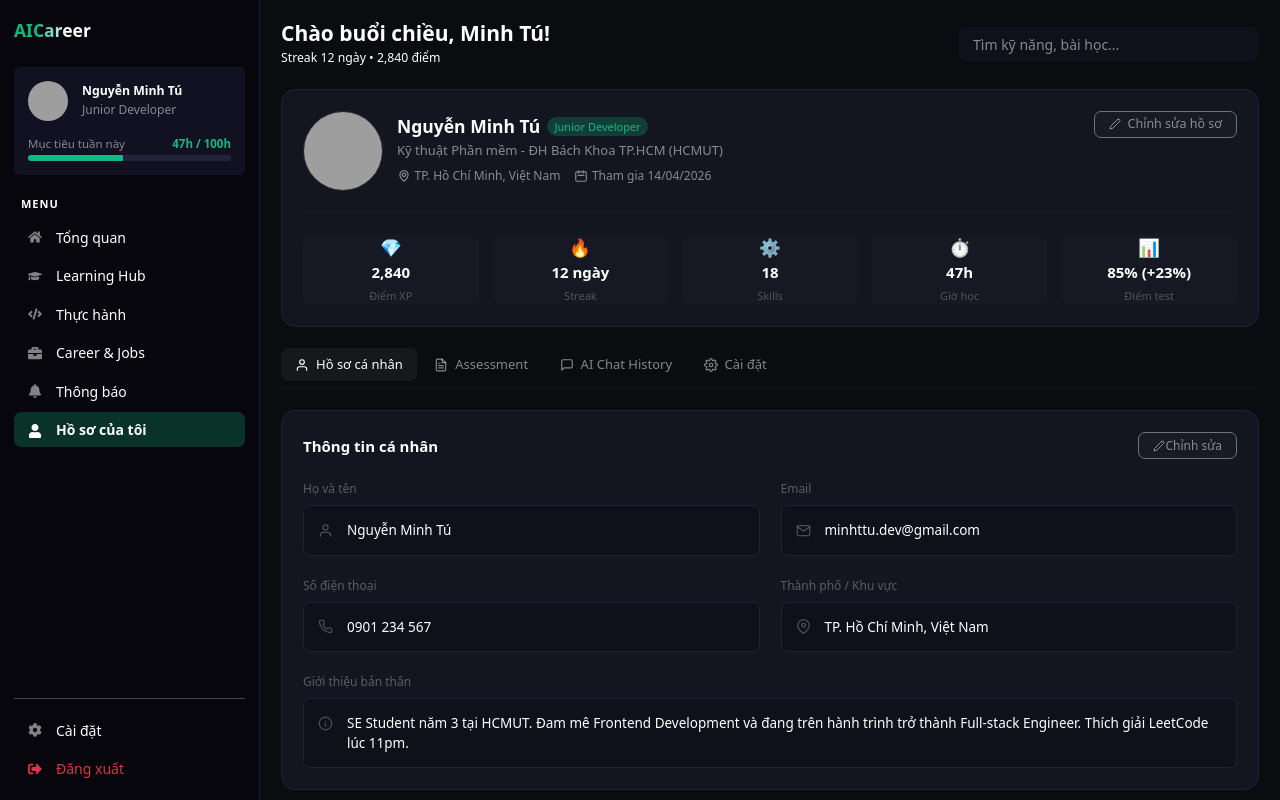
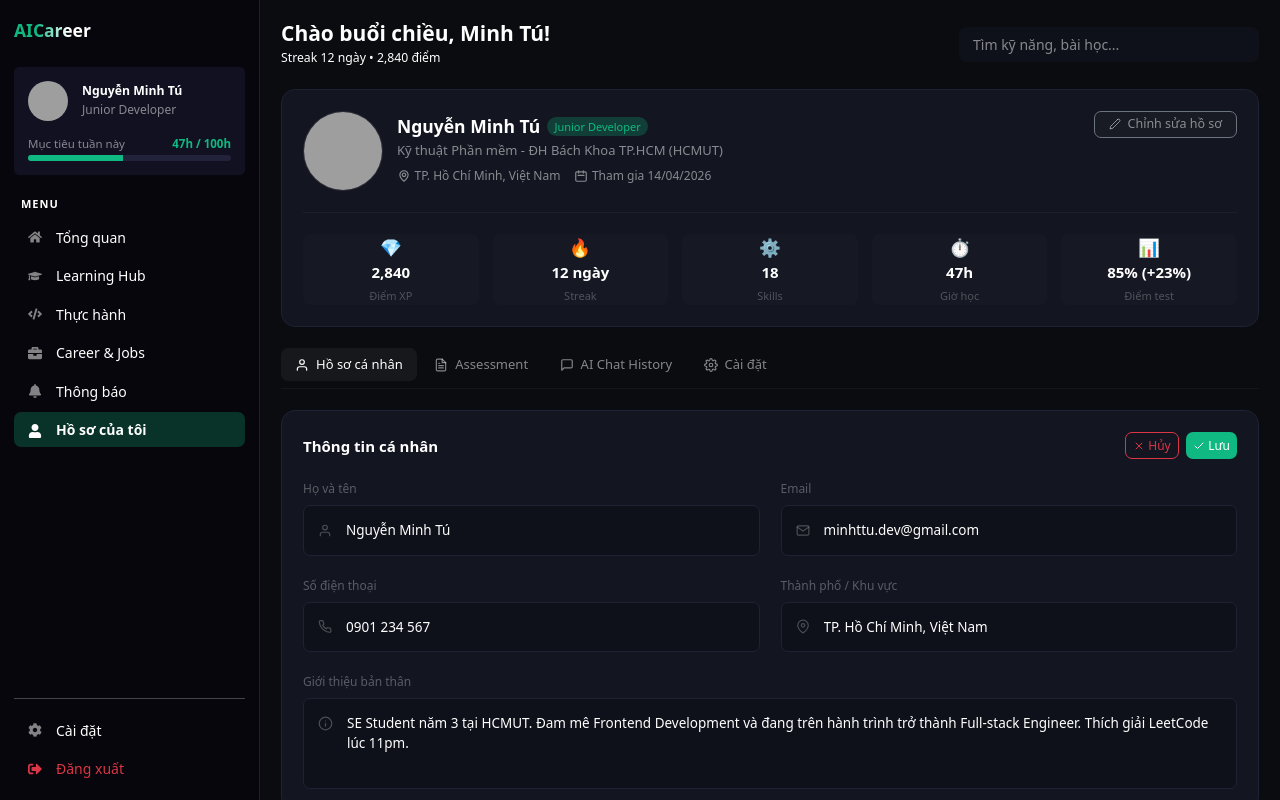
Before and after one commit to Hau1436H/FE, a React (Vite) app: page /dashboard/profile in a window 1280 px wide. Both pictures are taken after a click on the button "Chỉnh sửa". Built offline with nearby package versions, Linux system fonts and the light colour scheme; no server answers; grey boxes are pictures that could not be loaded.

Commit message:
Thêm chức năng chỉnh sửa cho componenent info form

```diff
--- a/src/components/dashboard/profile/InfoForm.jsx
+++ b/src/components/dashboard/profile/InfoForm.jsx
@@ -1,14 +1,96 @@
-import React from 'react';
-import { FiEdit2, FiUser, FiMail, FiPhone, FiMapPin, FiInfo } from 'react-icons/fi';
+import React, { useState } from 'react';
+import { FiEdit2, FiUser, FiMail, FiPhone, FiMapPin, FiInfo, FiCheck, FiX } from 'react-icons/fi';
+import axiosClient from '../../../api/axiosClient';
 
 /**
  * COMPONENT: InfoForm
  * CHỨC NĂNG CHÍNH:
- * - Trình diễn chi tiết các thông tin liên hệ bao gồm: Họ tên, Email, Số điện thoại, Khu vực cư trú.
- * - Hiển thị đoạn văn giới thiệu bản thân (Bio) trọn hàng ở dưới cùng.
- * - Thay thế toàn bộ emoji thô thành các icon Vector outline tinh gọn, chuyên nghiệp (`gap-3` và `p-3`).
+ * - Trình diễn và cho phép CHỈNH SỬA chi tiết các thông tin liên hệ.
+ * - Tự động chuyển đổi giữa chế độ Xem (View Mode) và chế độ Sửa (Edit Mode).
+ * - Kết nối API cập nhật thông tin và đồng bộ trực tiếp vào localStorage.
  */
-function InfoForm({ info }) {
+function InfoForm({ info, onUpdateSuccess }) {
+  // Trạng thái bật/tắt chế độ chỉnh sửa
+  const [isEditing, setIsEditing] = useState(false);
+
+  // Trạng thái lưu trữ dữ liệu tạm thời trên form khi người dùng đang gõ
+  const [formData, setFormData] = useState({
+    fullName: info?.fullName || '',
+    email: info?.email || '',
+    phone: info?.phone || '',
+    location: info?.location || '',
+    bio: info?.bio || ''
+  });
+
+  const [isLoading, setIsLoading] = useState(false);
+  const [errorMessage, setErrorMessage] = useState('');
+
+  // Hàm xử lý khi người dùng thay đổi dữ liệu trong ô input
+  const handleChange = (e) => {
+    const { name, value } = e.target;
+    setFormData(prev => ({
+      ...prev,
+      [name]: value
+    }));
+  };
+
+  // Hàm hủy bỏ trạng thái chỉnh sửa, khôi phục lại dữ liệu ban đầu
+  const handleCancel = () => {
+    setFormData({
+      fullName: info?.fullName || '',
+      email: info?.email || '',
+      phone: info?.phone || '',
+      location: info?.location || '',
+      bio: info?.bio || ''
+    });
+    setErrorMessage('');
+    setIsEditing(false);
+  };
+
+  // Hàm xử lý gửi dữ liệu cập nhật lên Server API
+  const handleSave = async (e) => {
+    e.preventDefault();
+
+    // Validation cơ bản (Tránh gửi dữ liệu rỗng)
+    if (!formData.fullName.trim() || !formData.email.trim()) {
+      setErrorMessage('Họ tên và Email không được để trống.');
+      return;
+    }
+
+    setIsLoading(true);
+    setErrorMessage('');
+
+    try {
+      // Gọi API cập nhật thông tin (Thay đổi endpoint '/api/User/update-profile' theo backend .NET của bạn nếu cần)
+      const response = await axiosClient.put('/api/User/update-profile', formData);
+
+      // Giả định backend phản hồi thành công trả về dữ liệu User mới trong response.data.user hoặc response.data
+      const updatedUser = response.data?.user || response.data;
+
+      if (updatedUser) {
+        // 1. Cập nhật lại object 'user' trong localStorage để MyNavbar lấy được tên mới
+        const currentLocalStorageUser = JSON.parse(localStorage.getItem('user')) || {};
+        const newUserData = { ...currentLocalStorageUser, ...formData };
+        localStorage.setItem('user', JSON.stringify(newUserData));
+
+        // 2. Kích hoạt sự kiện toàn cục thông báo cho thanh MyNavbar đổi tên hiển thị ngay lập tức
+        window.dispatchEvent(new Event('authChange'));
+      }
+
+      // 3. Gọi hàm callback từ component cha (Profile.jsx) nếu có để cập nhật lại state tổng của trang profile
+      if (typeof onUpdateSuccess === 'function') {
+        onUpdateSuccess(formData);
+      }
+
+      setIsEditing(false);
+    } catch (error) {
+      console.error("Update Profile Error:", error);
+      setErrorMessage(error.response?.data?.message || 'Có lỗi xảy ra khi lưu thông tin. Vui lòng thử lại.');
+    } finally {
+      setIsLoading(false);
+    }
+  };
+
   return (
     <div className="rounded-4 p-4 mb-4" style={{ backgroundColor: '#131520', border: '1px solid #1e2235' }}>
 
@@ -17,21 +99,67 @@ function InfoForm({ info }) {
         <h6 className="fw-bold text-white mb-0" style={{ fontSize: '15px' }}>
           Thông tin cá nhân
         </h6>
+
+        {!isEditing ? (
           <button
+            type="button"
+            onClick={() => setIsEditing(true)}
             className="btn btn-sm text-white-50 border border-secondary border-opacity-20 rounded-3 px-3 py-1.5 d-flex align-items-center gap-1.5 transition-all"
             style={{ backgroundColor: 'rgba(255,255,255,0.02)', fontSize: '12px' }}
           >
             <FiEdit2 size={12} /> Chỉnh sửa
           </button>
+        ) : (
+          <div className="d-flex gap-2">
+            <button
+              type="button"
+              onClick={handleCancel}
+              className="btn btn-sm btn-outline-danger rounded-3 px-2.5 py-1.5 d-flex align-items-center gap-1"
+              style={{ fontSize: '12px' }}
+              disabled={isLoading}
+            >
+              <FiX size={12} /> Hủy
+            </button>
+            <button
+              type="button"
+              onClick={handleSave}
+              className="btn btn-sm btn-success rounded-3 px-2.5 py-1.5 d-flex align-items-center gap-1"
+              style={{ fontSize: '12px', backgroundColor: '#10b981', border: 'none' }}
+              disabled={isLoading}
+            >
+              <FiCheck size={12} /> {isLoading ? 'Đang lưu...' : 'Lưu'}
+            </button>
+          </div>
+        )}
       </div>
 
+      {/* HIỂN THỊ BÁO LỖI NẾU CÓ */}
+      {errorMessage && (
+        <div className="alert alert-danger py-2 mb-3" style={{ fontSize: '12px' }}>
+          {errorMessage}
+        </div>
+      )}
+
+      <form onSubmit={handleSave}>
         {/* HÀNG 1: Ô Họ và tên & Ô Địa chỉ Email */}
         <div className="row g-4 mb-4">
           <div className="col-12 col-md-6">
             <label className="text-white-50 extra-small d-block mb-2" style={{ fontSize: '12px', opacity: 0.6 }}>Họ và tên</label>
             <div className="p-3 rounded-3 text-white-50 d-flex align-items-center gap-3" style={{ backgroundColor: '#0f111a', border: '1px solid #1e2235', fontSize: '13.5px' }}>
               <FiUser size={15} className="opacity-50" />
-            <span className="text-white">{info.fullName}</span>
+              {isEditing ? (
+                <input
+                  type="text"
+                  name="fullName"
+                  className="bg-transparent border-0 text-white w-100 p-0 shadow-none focus-outline-none"
+                  style={{ outline: 'none' }}
+                  value={formData.fullName}
+                  onChange={handleChange}
+                  disabled={isLoading}
+                />
+              ) : (
+                <span className="text-white">{info?.fullName}</span>
+              )}
             </div>
           </div>
 
@@ -39,7 +167,19 @@ function InfoForm({ info }) {
             <label className="text-white-50 extra-small d-block mb-2" style={{ fontSize: '12px', opacity: 0.6 }}>Email</label>
             <div className="p-3 rounded-3 text-white-50 d-flex align-items-center gap-3" style={{ backgroundColor: '#0f111a', border: '1px solid #1e2235', fontSize: '13.5px' }}>
               <FiMail size={15} className="opacity-50" />
-            <span className="text-white">{info.email}</span>
+              {isEditing ? (
+                <input
+                  type="email"
+                  name="email"
+                  className="bg-transparent border-0 text-white w-100 p-0 shadow-none focus-outline-none"
+                  style={{ outline: 'none' }}
+                  value={formData.email}
+                  onChange={handleChange}
+                  disabled={isLoading}
+                />
+              ) : (
+                <span className="text-white">{info?.email}</span>
+              )}
             </div>
           </div>
         </div>
@@ -50,7 +190,19 @@ function InfoForm({ info }) {
             <label className="text-white-50 extra-small d-block mb-2" style={{ fontSize: '12px', opacity: 0.6 }}>Số điện thoại</label>
             <div className="p-3 rounded-3 text-white-50 d-flex align-items-center gap-3" style={{ backgroundColor: '#0f111a', border: '1px solid #1e2235', fontSize: '13.5px' }}>
               <FiPhone size={15} className="opacity-50" />
-            <span className="text-white">{info.phone}</span>
+              {isEditing ? (
+                <input
+                  type="text"
+                  name="phone"
+                  className="bg-transparent border-0 text-white w-100 p-0 shadow-none focus-outline-none"
+                  style={{ outline: 'none' }}
+                  value={formData.phone}
+                  onChange={handleChange}
+                  disabled={isLoading}
+                />
+              ) : (
+                <span className="text-white">{info?.phone || 'Chưa cập nhật'}</span>
+              )}
             </div>
           </div>
 
@@ -58,7 +210,19 @@ function InfoForm({ info }) {
             <label className="text-white-50 extra-small d-block mb-2" style={{ fontSize: '12px', opacity: 0.6 }}>Thành phố / Khu vực</label>
             <div className="p-3 rounded-3 text-white-50 d-flex align-items-center gap-3" style={{ backgroundColor: '#0f111a', border: '1px solid #1e2235', fontSize: '13.5px' }}>
               <FiMapPin size={15} className="opacity-50" />
-            <span className="text-white">{info.location}</span>
+              {isEditing ? (
+                <input
+                  type="text"
+                  name="location"
+                  className="bg-transparent border-0 text-white w-100 p-0 shadow-none focus-outline-none"
+                  style={{ outline: 'none' }}
+                  value={formData.location}
+                  onChange={handleChange}
+                  disabled={isLoading}
+                />
+              ) : (
+                <span className="text-white">{info?.location || 'Chưa cập nhật'}</span>
+              )}
             </div>
           </div>
         </div>
@@ -68,9 +232,22 @@ function InfoForm({ info }) {
           <label className="text-white-50 extra-small d-block mb-2" style={{ fontSize: '12px', opacity: 0.6 }}>Giới thiệu bản thân</label>
           <div className="p-3 rounded-3 text-white-50 d-flex align-items-start gap-3" style={{ backgroundColor: '#0f111a', border: '1px solid #1e2235', fontSize: '13.5px', lineHeight: '1.5' }}>
             <FiInfo size={15} className="opacity-50 mt-1" style={{ minWidth: '15px' }} />
-          <span className="text-white">{info.bio}</span>
+            {isEditing ? (
+              <textarea
+                name="bio"
+                rows={3}
+                className="bg-transparent border-0 text-white w-100 p-0 shadow-none focus-outline-none custom-textarea"
+                style={{ outline: 'none', resize: 'none', inherit: 'text-white' }}
+                value={formData.bio}
+                onChange={handleChange}
+                disabled={isLoading}
+              />
+            ) : (
+              <span className="text-white">{info?.bio || 'Chưa có thông tin giới thiệu.'}</span>
+            )}
           </div>
         </div>
+      </form>
 
     </div>
   );
```
Lines whose indentation alone changed are shown as unchanged.
